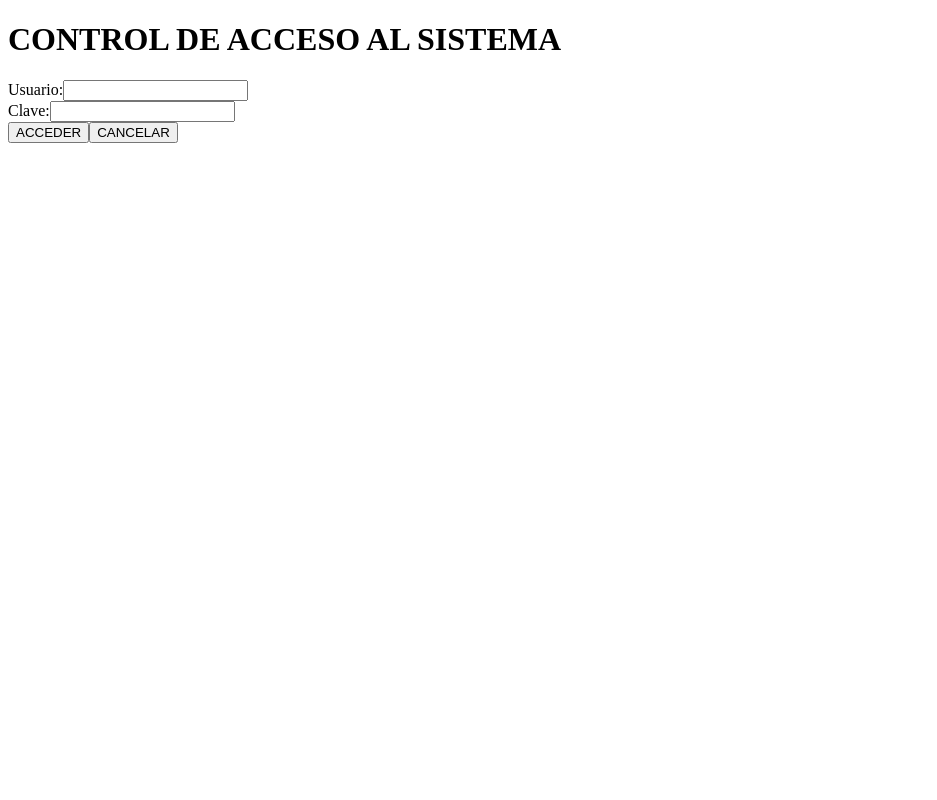
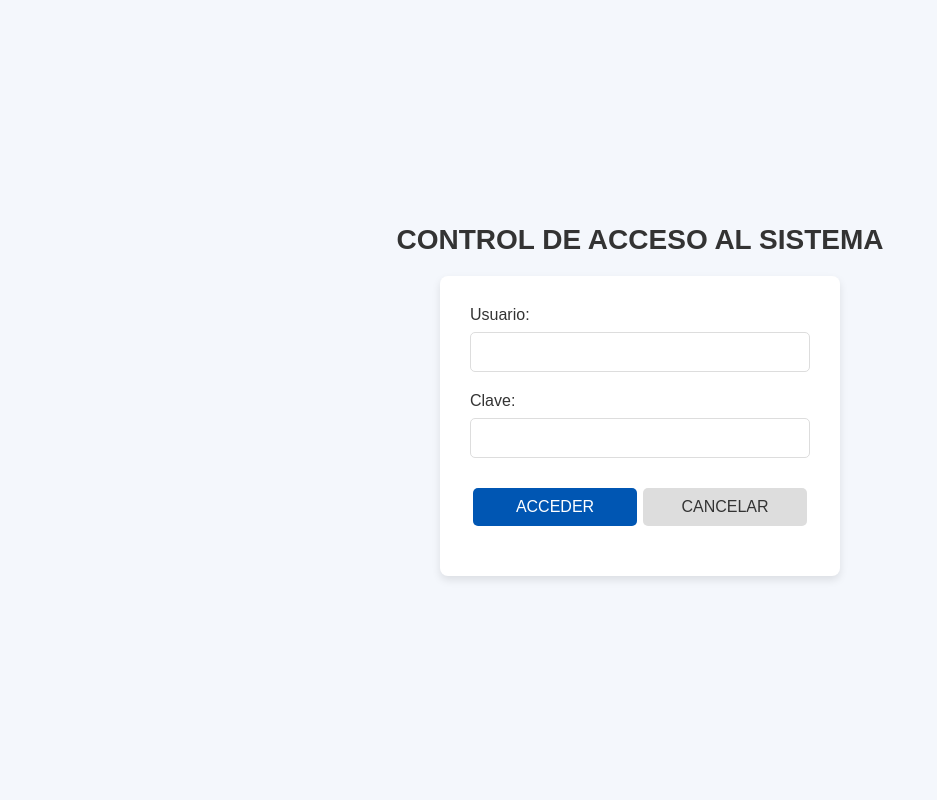
Before and after one commit to alejandroo-03/TRABAJO-PEPSA, a Python web app: template ApiBicis/Apache/templates/index.html in a window 1280 px wide. Shown: the whole page, without its empty margins (0-937 px from the left). Run offline with Jinja, Linux system fonts and the light colour scheme; the template is opened without the code that fills it, so the values that code supplies are empty.

Commit message:
cambios generales

```diff
--- a/ApiBicis/Apache/index.html
+++ b/ApiBicis/Apache/index.html
@@ -5,11 +5,7 @@
     <meta http-equiv="X-UA-Compatible" content="IE=edge">
     <meta name="viewport" content="width=device-width, initial-scale=1.0">
     <title>Document</title>
-    <style>
-        #error{
-            color:red
-        }
-    </style>
+    <link rel="stylesheet" href="estilos.css">
     <script>
         onload=function(){
             let lista=[...document.getElementsByTagName("input")]
--- /dev/null
+++ b/ApiBicis/Apache/templates/estilos.css
@@ -0,0 +1,102 @@
+/* Reseteo básico para asegurar consistencia entre navegadores */
+* {
+    margin: 0;
+    padding: 0;
+    box-sizing: border-box;
+}
+
+/* Estilo global del body */
+body {
+    font-family: 'Arial', sans-serif;
+    background-color: #f4f7fc;
+    display: flex;
+    flex-direction: column;
+    justify-content: center;
+    align-items: center;
+    height: 100vh;
+    padding: 20px;
+}
+
+/* Estilo para el título h1 */
+h1 {
+    font-size: 28px;
+    color: #333;
+    margin-bottom: 20px;
+}
+
+/* Estilo para el formulario */
+form {
+    background-color: #fff;
+    padding: 30px;
+    border-radius: 8px;
+    box-shadow: 0 4px 8px rgba(0, 0, 0, 0.1);
+    width: 100%;
+    max-width: 400px;
+    text-align: center;
+}
+
+/* Estilo para las etiquetas de los campos (usuario, clave) */
+label {
+    font-size: 16px;
+    color: #333;
+    margin-bottom: 8px;
+    display: block;
+    text-align: left;
+}
+
+/* Estilo para los campos de entrada (usuario y clave) */
+input {
+    width: 100%;
+    padding: 10px;
+    margin-bottom: 20px;
+    border: 1px solid #ddd;
+    border-radius: 5px;
+    font-size: 16px;
+    transition: border-color 0.3s ease;
+}
+
+/* Estilo para cuando los campos están en foco */
+input:focus {
+    border-color: #0056b3;
+    outline: none;
+}
+
+/* Estilo para los botones */
+button {
+    width: 48%;
+    padding: 10px 20px;
+    font-size: 16px;
+    border: none;
+    border-radius: 5px;
+    cursor: pointer;
+    margin: 10px 1%;
+    transition: background-color 0.3s ease;
+}
+
+/* Estilo para el botón ACCEDER */
+button[type="submit"] {
+    background-color: #0056b3;
+    color: white;
+}
+
+button[type="submit"]:hover {
+    background-color: #004494;
+}
+
+/* Estilo para el botón CANCELAR */
+button[type="cancel"] {
+    background-color: #ddd;
+    color: #333;
+}
+
+button[type="cancel"]:hover {
+    background-color: #ccc;
+}
+
+/* Estilo para mostrar el mensaje de error */
+#error {
+    color: red;
+    font-size: 14px;
+    margin-top: 10px;
+    display: block;
+}
--- a/ApiBicis/Apache/templates/index.html
+++ b/ApiBicis/Apache/templates/index.html
@@ -5,11 +5,7 @@
     <meta http-equiv="X-UA-Compatible" content="IE=edge">
     <meta name="viewport" content="width=device-width, initial-scale=1.0">
     <title>Document</title>
-    <style>
-        #error{
-            color:red
-        }
-    </style>
+    <link rel="stylesheet" href="estilos.css">
     <script>
         onload=function(){
             let lista=[...document.getElementsByTagName("input")]
```
Also changed, not shown: ApiBicis/Apache/estilos.css (added, +102 -0 lines), 2 other files.
